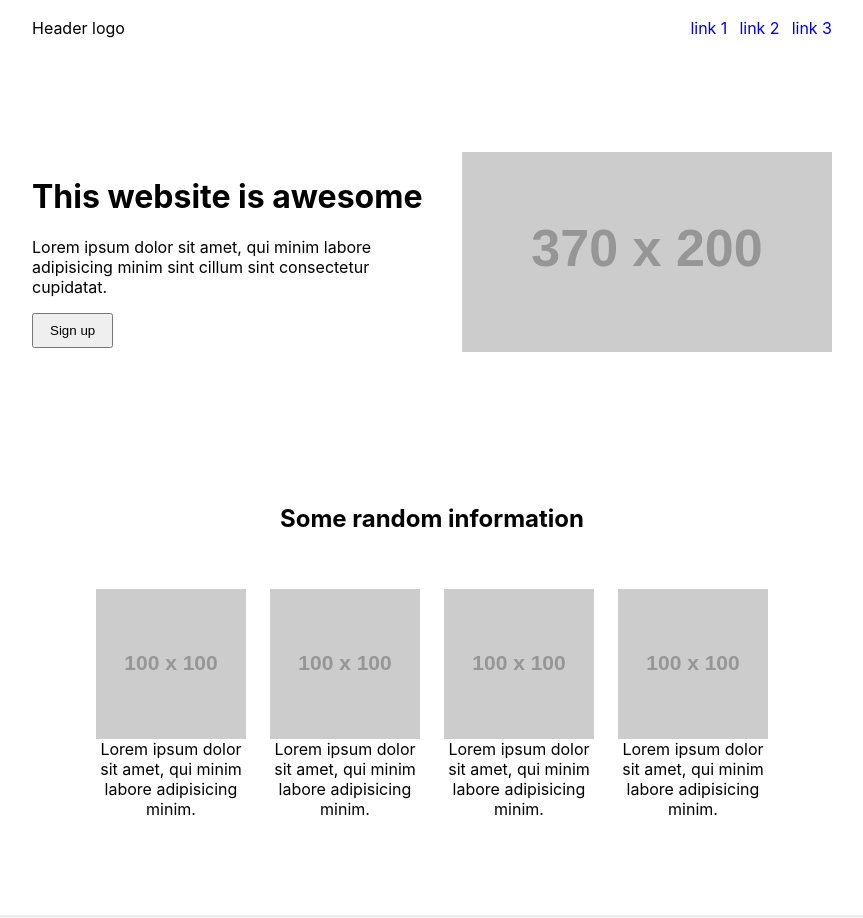
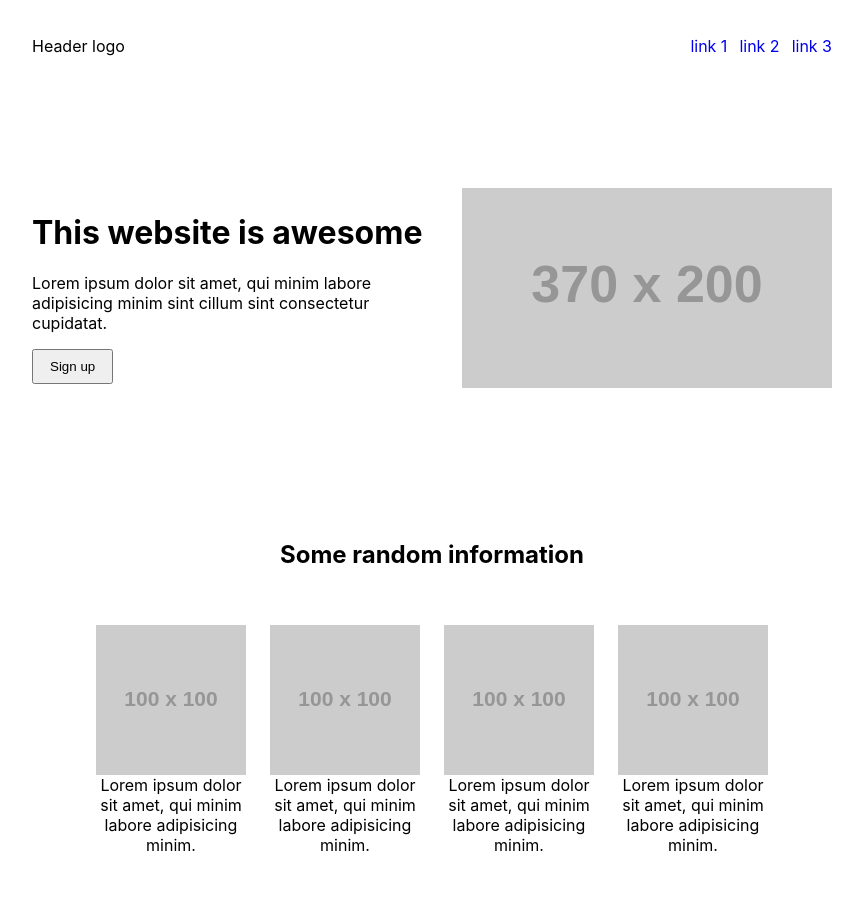
Before and after one commit to RubenOdegard/the-odin-project, a plain HTML site: page foundations/landing-page/index.html in a window 1280 px wide. Shown: the top 918 px of the page, without its empty margins (208-1071 px from the left). Drawn offline with Linux system fonts and the light colour scheme; placeholder pictures from the web are drawn by us.

Commit message:
Adjusted header padding

```diff
--- a/foundations/landing-page/styles.css
+++ b/foundations/landing-page/styles.css
@@ -15,7 +15,7 @@ main {
   flex-grow: 1;
   justify-content: center;
   align-items: center;
-  padding: 18px;
+  padding: 36px;
 }
 
 ul,
```
